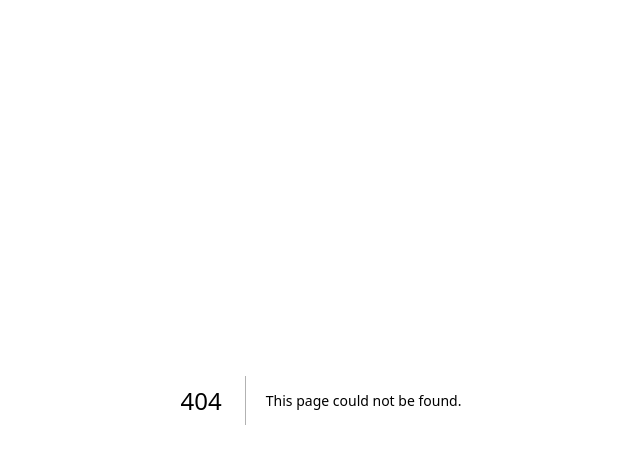
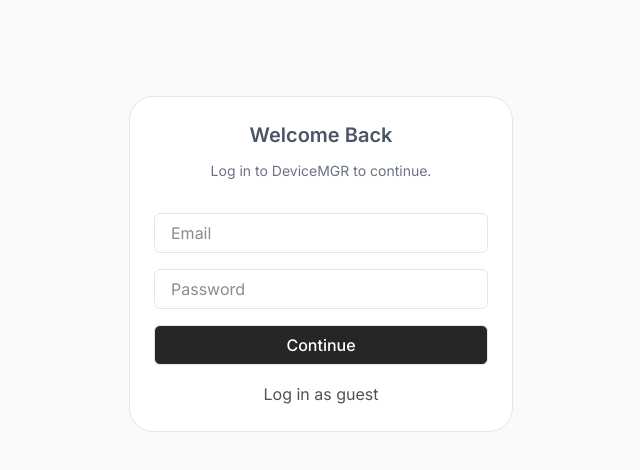
Before and after one commit to starlightroad/devicemgr, a Next.js app: page /login in a window 1280 px wide. Before the commit this address had no page. Shown: the top 470 px of the page, without its empty margins (319-959 px from the left). Built offline with nearby package versions, Linux system fonts and the light colour scheme.

Commit message:
Build the login form

```diff
--- /dev/null
+++ b/src/app/(auth)/login/page.tsx
@@ -0,0 +1,17 @@
+import { APP_NAME } from "@/lib/contants";
+
+import { LoginForm } from "@/features/auth";
+
+export default function LoginPage() {
+  return (
+    <main className="mx-auto w-full max-w-96 px-5 sm:px-0">
+      <section className="py-24">
+        <div className="bg-transparent sm:rounded-3xl sm:border sm:border-neutral-200 sm:bg-white sm:p-6">
+          <h1 className="text-center text-xl font-semibold text-gray-600">Welcome Back</h1>
+          <p className="mt-3 mb-8 text-center text-sm text-gray-500">Log in to {APP_NAME} to continue.</p>
+          <LoginForm />
+        </div>
+      </section>
+    </main>
+  );
+}
--- /dev/null
+++ b/src/features/auth/components/login-form.tsx
@@ -0,0 +1,64 @@
+"use client";
+
+import { useActionState, useState } from "react";
+
+import { Button, Field, Form } from "@base-ui/react";
+
+import { authenticateUser } from "@/features/auth";
+
+export default function LoginForm() {
+  const [state, formAction, loading] = useActionState(authenticateUser, {});
+
+  const [userEmail, setUserEmail] = useState("");
+  const [userPassword, setUserPassword] = useState("");
+
+  return (
+    <Form action={formAction} errors={state.serverErrors} className="flex flex-col gap-4">
+      <Field.Root name="email" className="flex flex-col gap-1">
+        <Field.Label className="sr-only">Email</Field.Label>
+        <Field.Control
+          type="email"
+          required
+          placeholder="Email"
+          autoComplete="off"
+          value={userEmail}
+          onChange={(e) => setUserEmail(e.target.value)}
+          className="h-10 w-full rounded-md border border-neutral-200 pl-4 text-base text-neutral-900 focus:outline-2 focus:outline-offset-1 focus:outline-neutral-400"
+        />
+        <Field.Error className="text-sm text-red-800" />
+      </Field.Root>
+      <Field.Root name="password" className="flex flex-col gap-1">
+        <Field.Label className="sr-only">Password</Field.Label>
+        <Field.Control
+          type="password"
+          required
+          placeholder="Password"
+          value={userPassword}
+          onChange={(e) => setUserPassword(e.target.value)}
+          className="h-10 w-full rounded-md border border-neutral-200 pl-4 text-base text-neutral-900 focus:outline-2 focus:outline-offset-1 focus:outline-neutral-400"
+        />
+        <Field.Error className="text-sm text-red-800" />
+      </Field.Root>
+      <Button
+        disabled={loading}
+        focusableWhenDisabled
+        type="submit"
+        className="flex h-10 cursor-pointer items-center justify-center rounded-md border border-neutral-200 bg-neutral-800 px-3.5 text-base leading-6 font-medium text-white outline-0 select-none hover:bg-neutral-900 focus-visible:outline-2 focus-visible:outline-offset-1 focus-visible:outline-neutral-400 active:bg-neutral-950 data-disabled:bg-neutral-50 data-disabled:text-neutral-500 hover:data-disabled:cursor-not-allowed active:data-disabled:bg-neutral-50"
+      >
+        Continue
+      </Button>
+      <Button
+        disabled={loading}
+        focusableWhenDisabled
+        type="submit"
+        onClick={() => {
+          setUserEmail("guest@devicemgr.com");
+          setUserPassword("guest1234!@#$");
+        }}
+        className="cursor-pointer self-center rounded-md p-px text-neutral-600 outline-0 hover:underline hover:underline-offset-4 focus-visible:underline focus-visible:underline-offset-4 focus-visible:outline-2 focus-visible:outline-offset-1 focus-visible:outline-neutral-400 data-disabled:text-neutral-400 hover:data-disabled:cursor-not-allowed hover:data-disabled:no-underline focus-visible:data-disabled:outline-2"
+      >
+        Log in as guest
+      </Button>
+    </Form>
+  );
+}
--- /dev/null
+++ b/src/features/auth/index.ts
@@ -0,0 +1,5 @@
+export { LoginFormSchema } from "./lib/schemas";
+
+export { authenticateUser } from "./lib/actions";
+
+export { default as LoginForm } from "./components/login-form";
--- /dev/null
+++ b/src/features/auth/lib/actions.ts
@@ -0,0 +1,32 @@
+"use server";
+
+import { z } from "zod";
+
+import type { Form } from "@base-ui/react";
+
+import { LoginFormSchema } from "@/features/auth";
+
+export const authenticateUser = async (_previousState: { serverErrors?: Form.Props["errors"] }, formData: FormData) => {
+  const parsedFields = LoginFormSchema.safeParse({
+    email: formData.get("email"),
+    password: formData.get("password"),
+  });
+
+  try {
+    if (!parsedFields.success) {
+      return {
+        serverErrors: z.flattenError(parsedFields.error).fieldErrors,
+      };
+    }
+
+    // TODO: perform authentication
+  } catch {
+    return {
+      serverErrors: {
+        password: "A server error has occurred.",
+      },
+    };
+  }
+
+  return {};
+};
--- /dev/null
+++ b/src/features/auth/lib/schemas.ts
@@ -0,0 +1,6 @@
+import { z } from "zod";
+
+export const LoginFormSchema = z.object({
+  email: z.email("Email is required."),
+  password: z.string().min(1, "Password is required.").max(32, "Password must be 32 characters or less."),
+});
```
